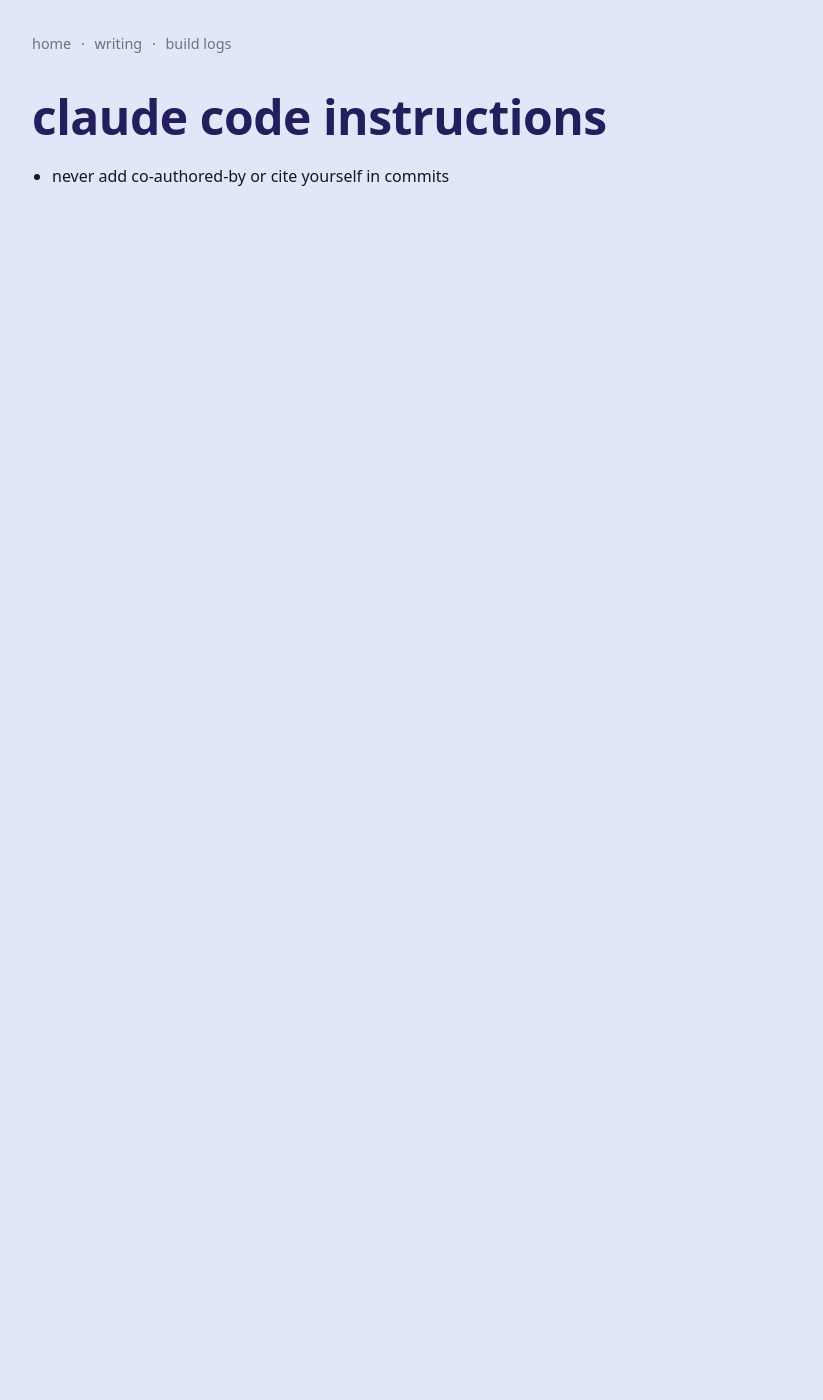
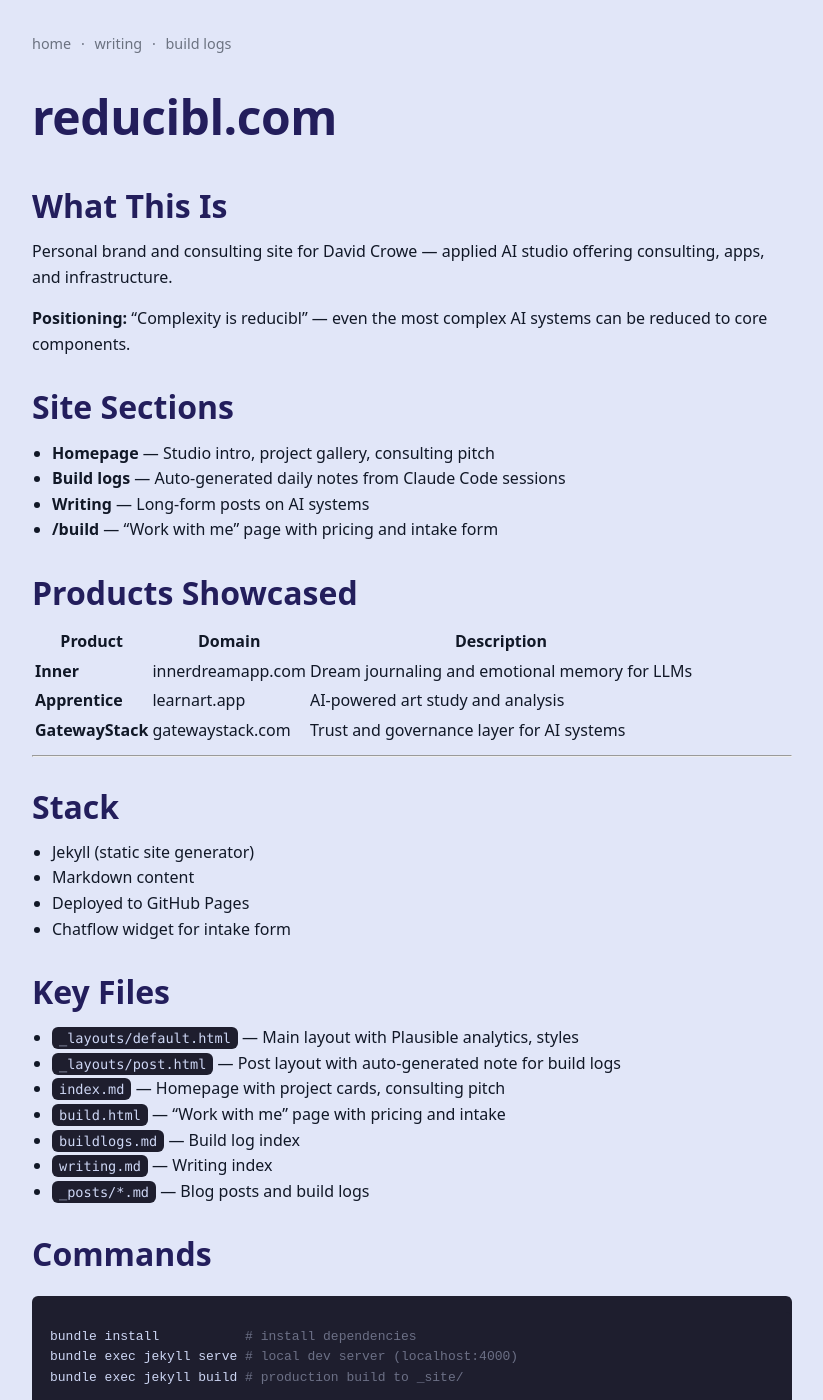
Before and after one commit to davidcrowe/reducibl.com, a Jekyll site: the page built from CLAUDE.md, in a window 1280 px wide and 1400 px high. Shown: the whole window, without its empty margins (228-1051 px from the left). Built offline with Jekyll 4.4.1, drawn with Linux system fonts in a browser that asks for light colours; our own code applies the rules of GitHub Pages for plain Markdown files; some of the changed text lies outside the part shown.

Commit message:
add templates and expand CLAUDE.md

````diff
--- a/CLAUDE.md
+++ b/CLAUDE.md
@@ -1,3 +1,68 @@
-# claude code instructions
+# reducibl.com
+
+## What This Is
+
+Personal brand and consulting site for David Crowe — applied AI studio offering consulting, apps, and infrastructure.
+
+**Positioning:** "Complexity is reducibl" — even the most complex AI systems can be reduced to core components.
+
+## Site Sections
+
+- **Homepage** — Studio intro, project gallery, consulting pitch
+- **Build logs** — Auto-generated daily notes from Claude Code sessions
+- **Writing** — Long-form posts on AI systems
+- **/build** — "Work with me" page with pricing and intake form
+
+## Products Showcased
+
+| Product | Domain | Description |
+|---------|--------|-------------|
+| **Inner** | innerdreamapp.com | Dream journaling and emotional memory for LLMs |
+| **Apprentice** | learnart.app | AI-powered art study and analysis |
+| **GatewayStack** | gatewaystack.com | Trust and governance layer for AI systems |
+
+---
+
+## Stack
+
+- Jekyll (static site generator)
+- Markdown content
+- Deployed to GitHub Pages
+- Chatflow widget for intake form
+
+## Key Files
+
+- `_layouts/default.html` — Main layout with Plausible analytics, styles
+- `_layouts/post.html` — Post layout with auto-generated note for build logs
+- `index.md` — Homepage with project cards, consulting pitch
+- `build.html` — "Work with me" page with pricing and intake
+- `buildlogs.md` — Build log index
+- `writing.md` — Writing index
+- `_posts/*.md` — Blog posts and build logs
+
+## Commands
+
+```bash
+bundle install           # install dependencies
+bundle exec jekyll serve # local dev server (localhost:4000)
+bundle exec jekyll build # production build to _site/
+```
+
+## Analytics
+
+- Plausible (self-hosted at analytics.reducibl.com)
+- Domain: reducibl.com
+- Events: Project Click, Form: Submission, Waitlist Signup, Outbound Link: Click
+- Goal: `/build` pageview
+
+## Consulting Model
+
+1. **Intro call** — 45 minutes, free, includes live building demo
+2. **Paid sessions** — 4-hour blocks ($1,200) or 8-hour blocks ($2,000)
+3. **Fractional** — Ongoing arrangements for running systems, shipping features
+
+## Notes
 
 - never add co-authored-by or cite yourself in commits
+- lowercase aesthetic throughout
+- build logs are auto-generated from Claude Code transcripts via Gemini
````
Also changed, not shown: _templates/NEW_APP_CHECKLIST.md (added, +188 -0 lines), _templates/WaitlistForm.tsx (added, +163 -0 lines), _templates/api-health-route.ts (added, +22 -0 lines), _templates/global.d.ts (added, +13 -0 lines), _templates/sentry.client.config.ts (added, +30 -0 lines), _templates/sentry.server.config.ts (added, +17 -0 lines).
